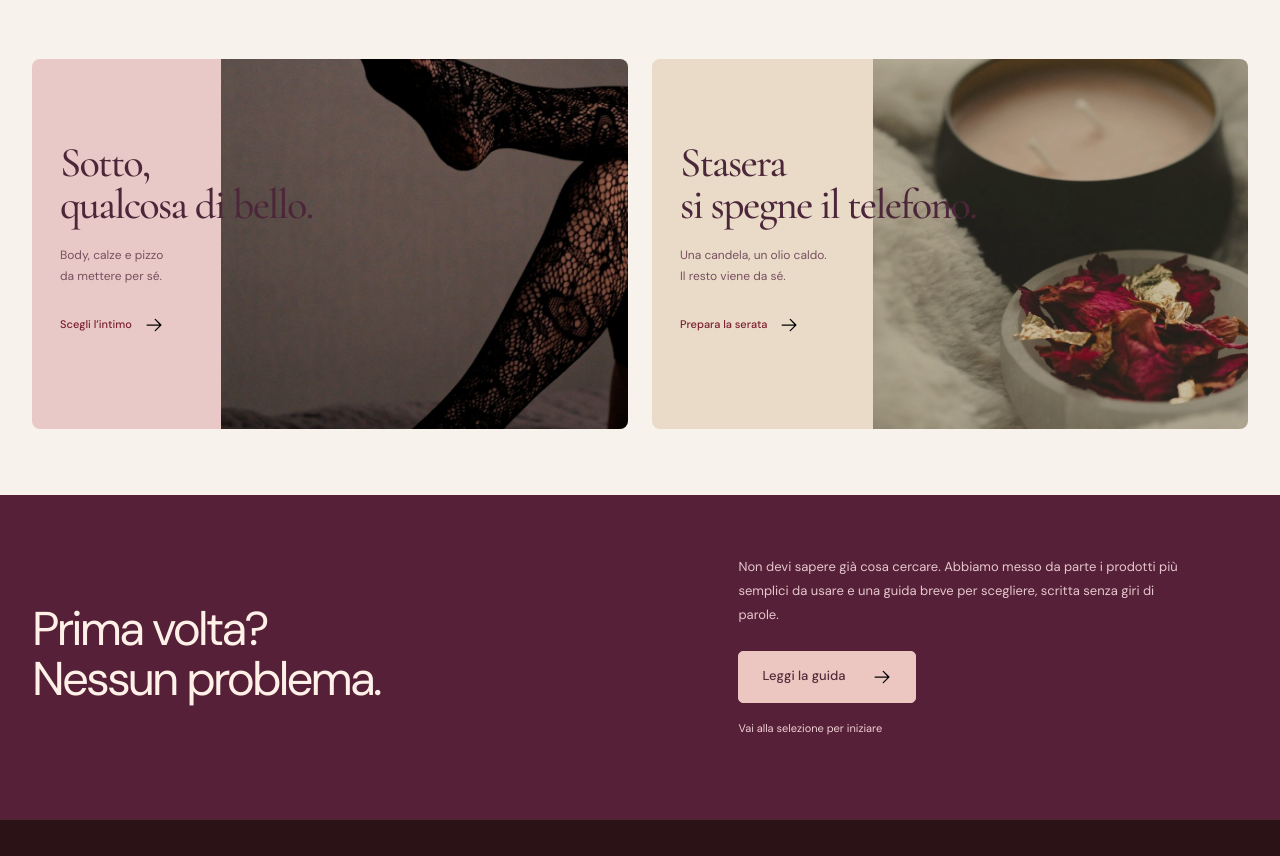
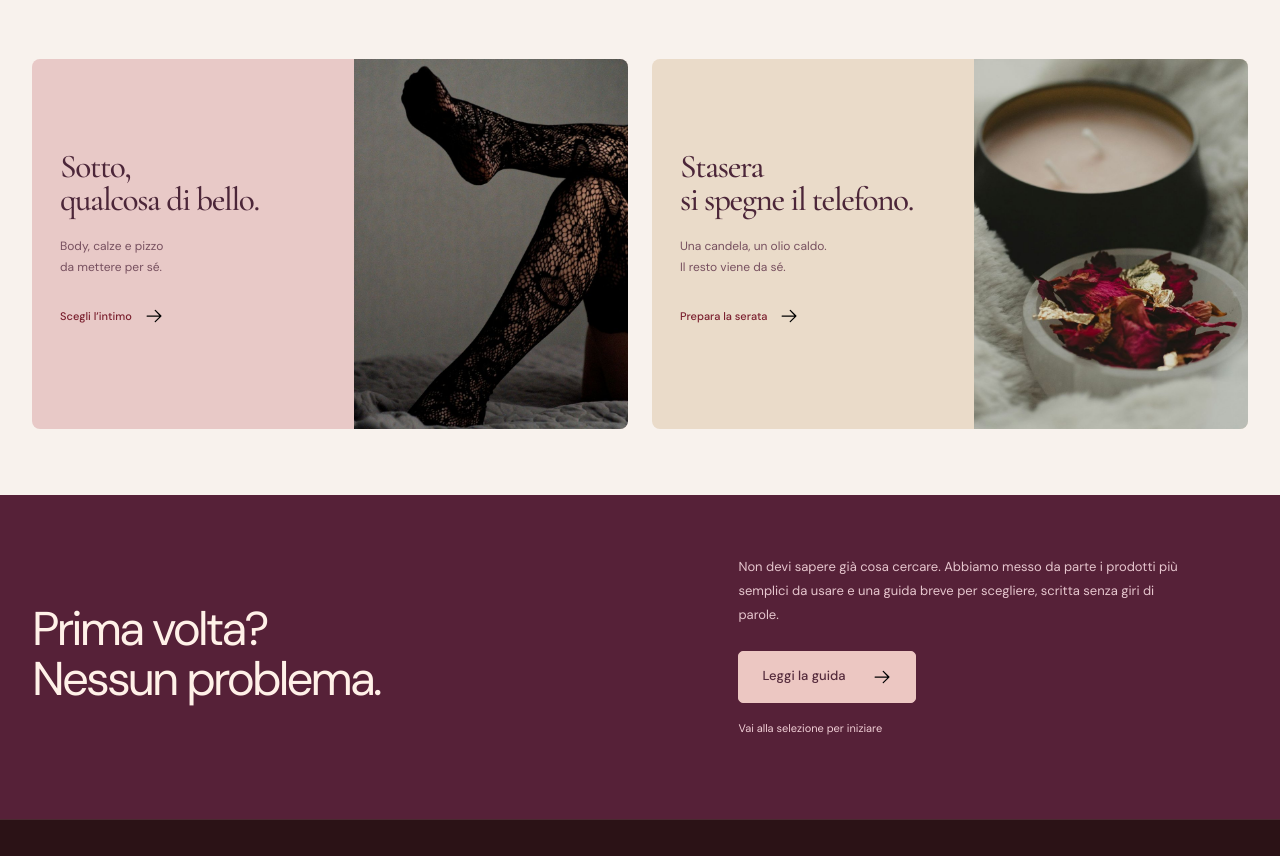
Before and after one commit to GxMich/cassetto-rosso-demo, a plain HTML site: page index.html in a window 1280 px wide. Shown: the part 1396-2252 px from the top of the page. Drawn offline with Linux system fonts and the light colour scheme.

Commit message:
Percorsi in home: foto piena accanto al testo
Co-Authored-By: Claude Opus 5.5 <noreply@anthropic.com>

```diff
--- a/demo.css
+++ b/demo.css
@@ -189,3 +189,11 @@ button:disabled { cursor: not-allowed; opacity: .5; }
   .pv-campaign .pv-campaign__caption { position: static; grid-row: 3; margin: 0 24px 16px; max-width: none; }
   .pv-campaign h1 { font-size: clamp(40px, 11vw, 60px); }
 }
+
+/* Percorsi intimo / relax: foto piena a destra, testo a sinistra senza sovrapposizioni */
+.pv-worlds .pv-edit > img { right: 0; left: auto; width: 46%; height: 100%; opacity: 1; mix-blend-mode: normal; }
+.pv-worlds .pv-edit__copy { max-width: 54%; }
+.pv-worlds .pv-edit h2 { font-size: clamp(30px, 2.6vw, 42px); }
+.pv-worlds .pv-edit--ritual::after { display: none; }
+.pv-worlds .pv-edit--ritual h2, .pv-worlds .pv-edit--ritual p { max-width: none; }
+@media (max-width: 760px) { .pv-worlds .pv-edit > img { width: 42%; } .pv-worlds .pv-edit__copy { max-width: 58%; } .pv-worlds .pv-edit h2 { font-size: 30px; } }
```
